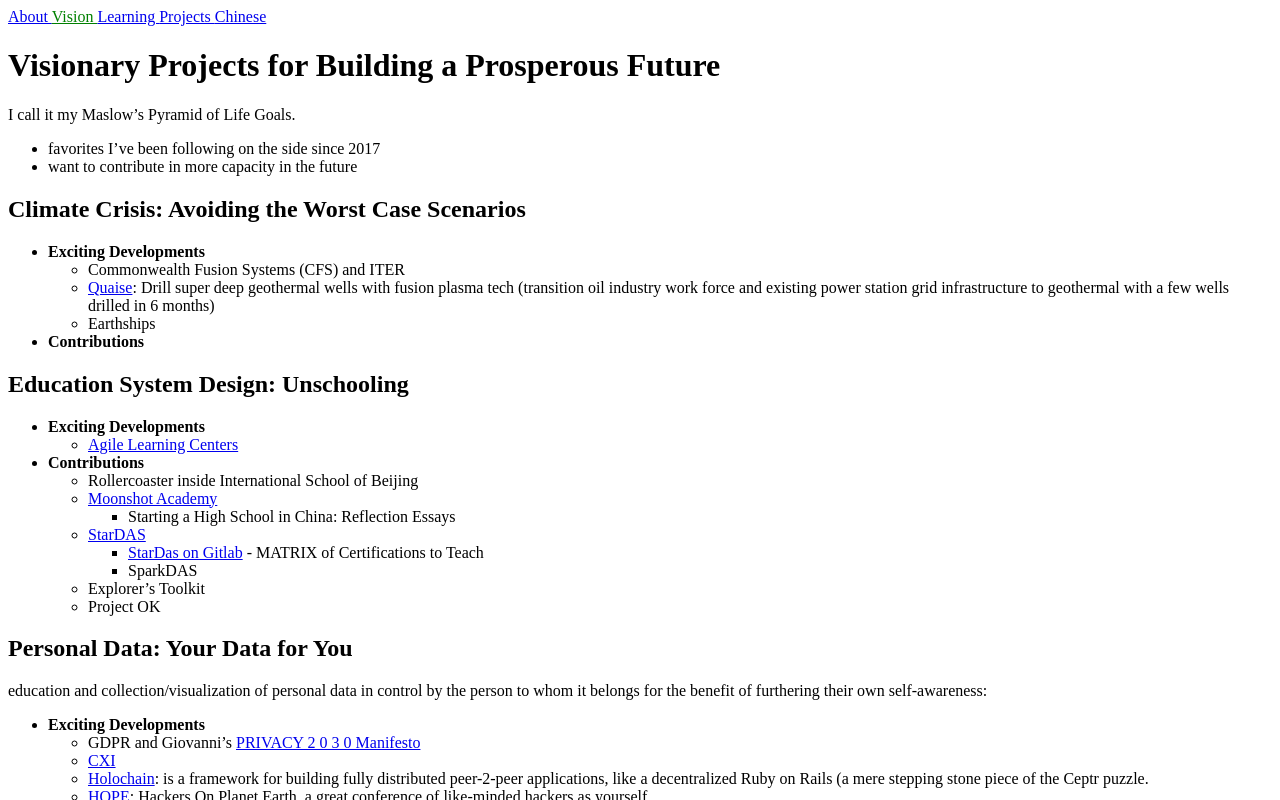
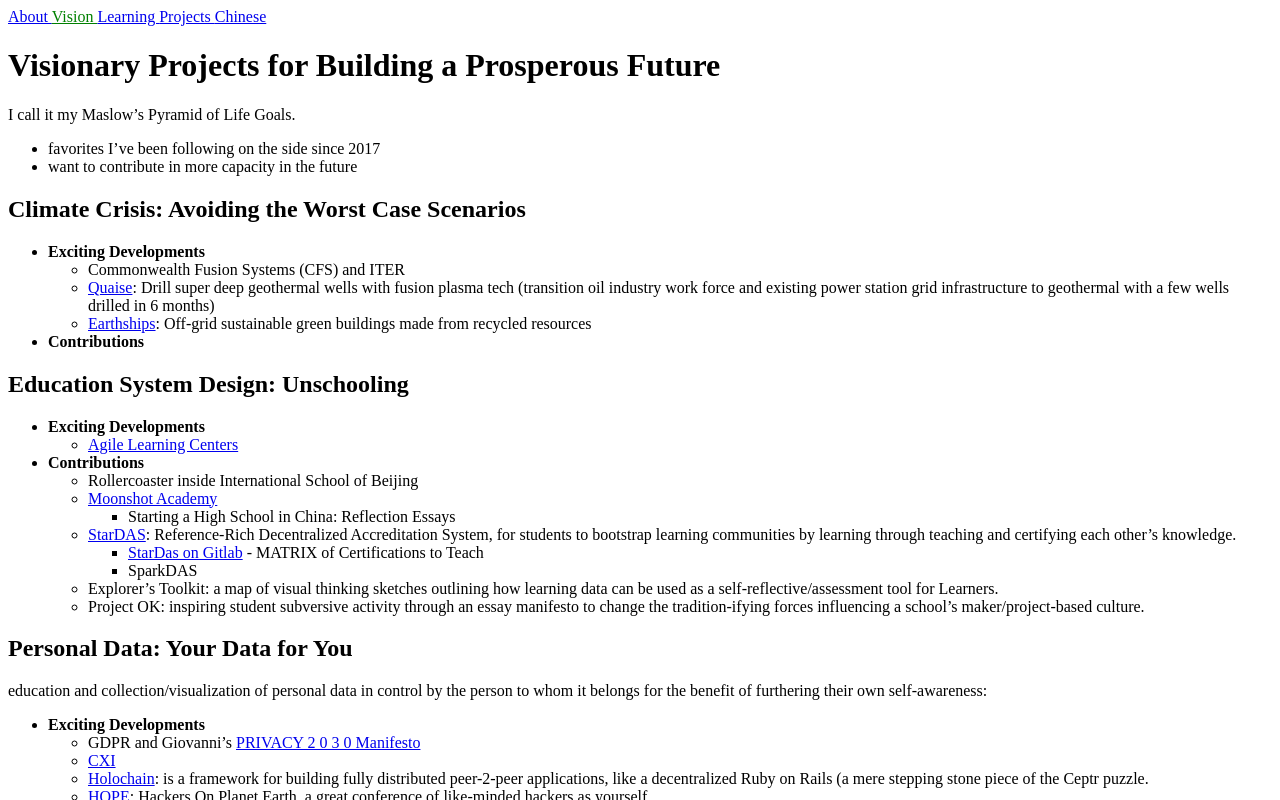
Before and after one commit to kriste11er/kriste11er.github.io, a Jekyll site: the page built from vision.md, in a window 1280 px wide and 900 px high, cut to the strip 0-800 px from the top of the window. Built offline with Jekyll 4.4.1, drawn with Linux system fonts in a browser that asks for light colours.

Commit message:
Update vision.md

```diff
--- a/vision.md
+++ b/vision.md
@@ -18,7 +18,7 @@
 - **Exciting Developments**
 	- Commonwealth Fusion Systems (CFS) and ITER
 	- [Quaise](https://www.quaise.energy/): Drill super deep geothermal wells with fusion plasma tech (transition oil industry work force and existing power station grid infrastructure to geothermal with a few wells drilled in 6 months)
-	- Earthships
+	- [Earthships](https://earthship.com/): Off-grid sustainable green buildings made from recycled resources
 - **Contributions**
 
 
@@ -31,12 +31,12 @@
 	- Rollercoaster inside International School of Beijing
 	- [Moonshot Academy](https://moonshotacademy.cn/)
 		- Starting a High School in China: Reflection Essays
-	- [StarDAS](https://www.stardas.org/main-en)
+	- [StarDAS](https://www.stardas.org/main-en): Reference-Rich Decentralized Accreditation System, for students to bootstrap learning communities by learning through teaching and certifying each other's knowledge.
 		- [StarDas on Gitlab](https://gitlab.com/stardas/a-new-hope)
    		- MATRIX of Certifications to Teach
 		- SparkDAS
-	- Explorer's Toolkit
-	- Project OK
+	- Explorer's Toolkit: a map of visual thinking sketches outlining how learning data can be used as a self-reflective/assessment tool for Learners.
+	- Project OK: inspiring student subversive activity through an essay manifesto to change the tradition-ifying forces influencing a school's maker/project-based culture.
 
 ## Personal Data: Your Data for You
 education and collection/visualization of personal data in control by the person to whom it belongs for the benefit of furthering their own self-awareness:
```
